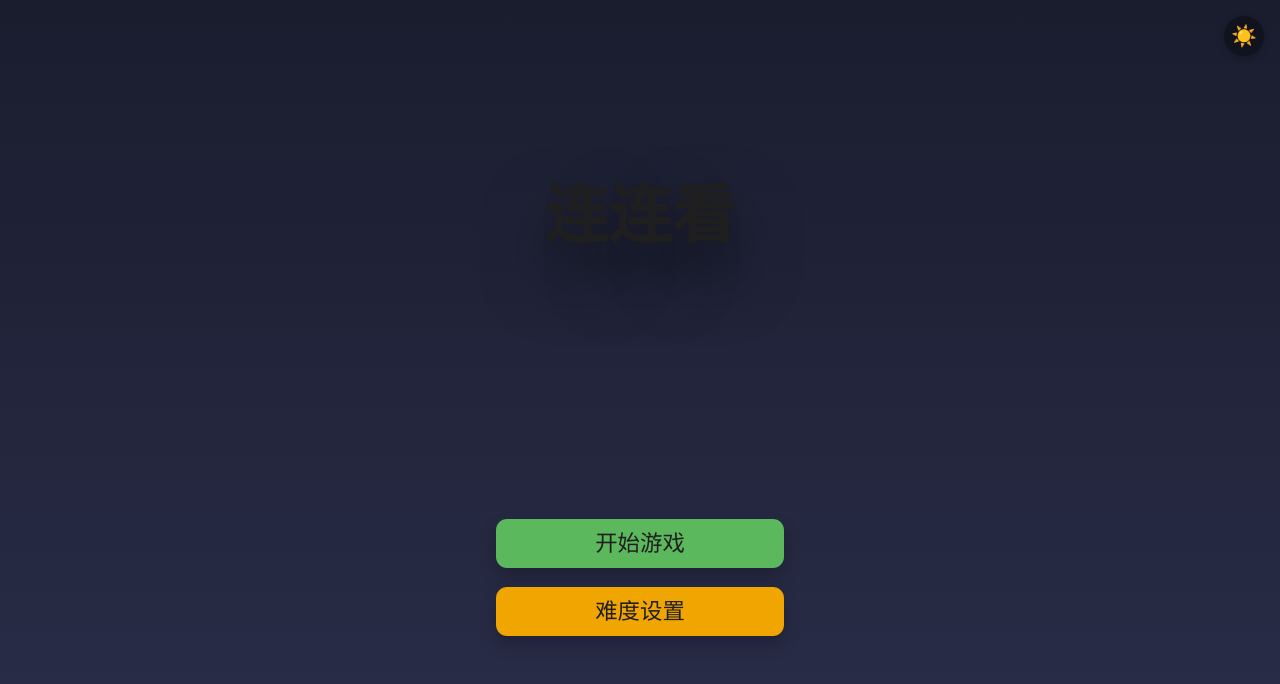
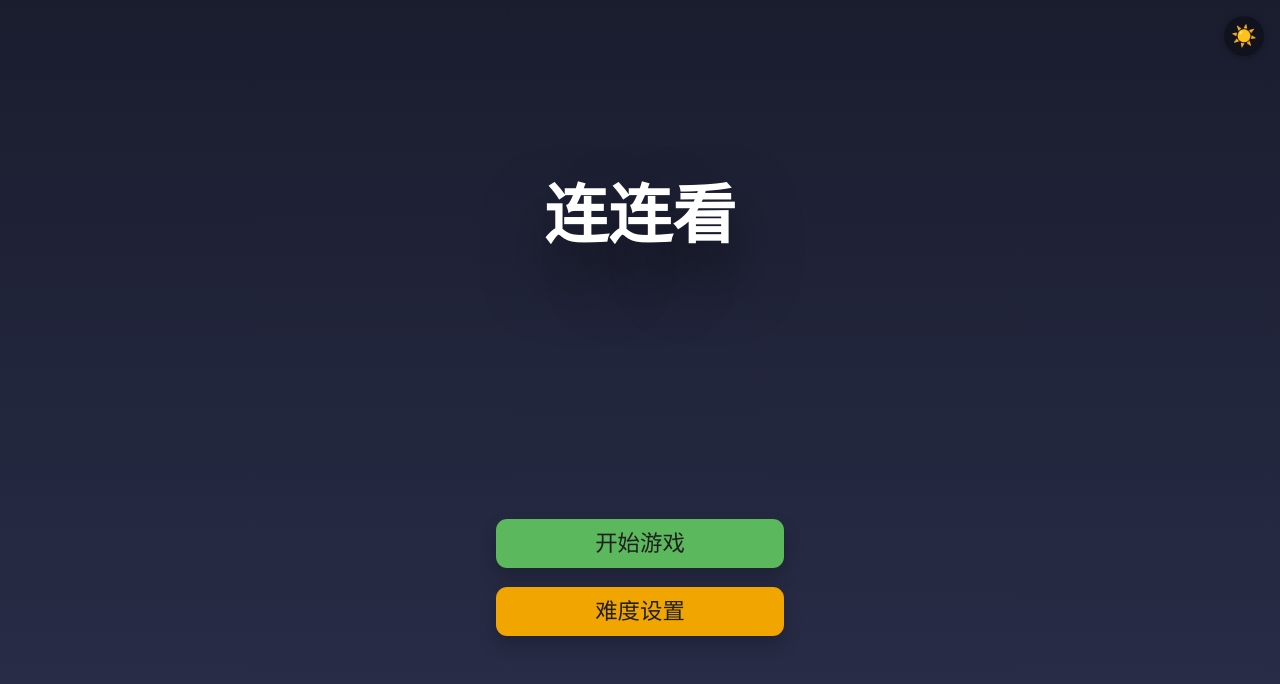
Before and after one commit to Civinar-Riley/blackjack-21, a website: page public/games/match-pairs.html in a window 1280 px wide. Both pictures are taken after a click on the button "切换深浅主题". Drawn offline with Linux system fonts and the light colour scheme.

Commit message:
fix(arcade): 连连看深色模式标题改用白色，保证可读

```diff
--- a/public/games/match-pairs.html
+++ b/public/games/match-pairs.html
@@ -101,6 +101,8 @@
     color: var(--white);
     text-shadow: 0 .5em 1em rgba(0, 0, 0, .6);
   }
+  /* 深色模式下 --white 被反转为近黑色，标题改用白色保证可读 */
+  :root[data-theme="dark"] .home .title { color: #fff; }
   .home .operations {
     display: flex;
     flex-direction: column;
```
Also changed, not shown: dist/games/match-pairs.html, dist/index.html.
